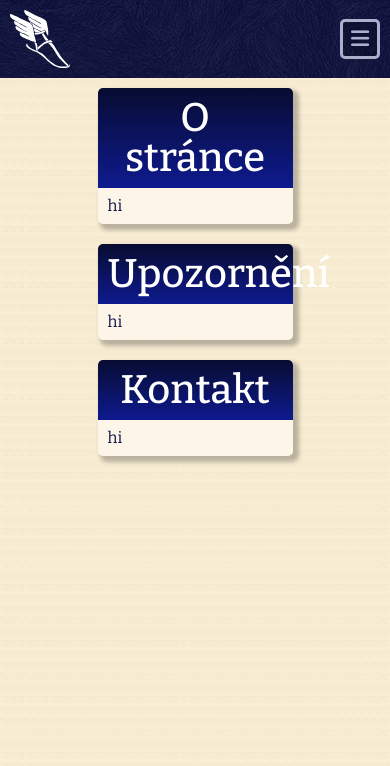
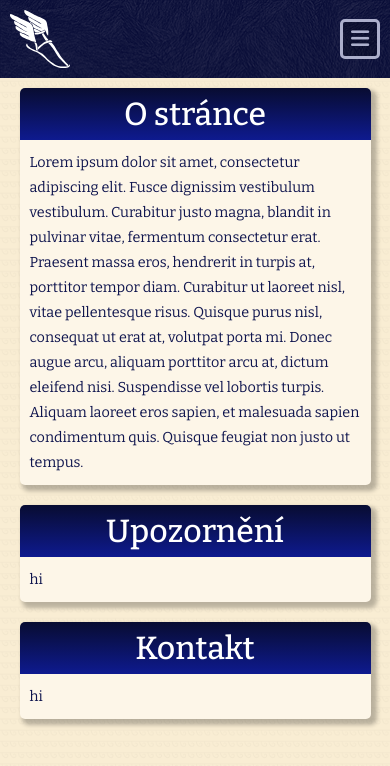
Before and after one commit to espaghettion/greek-mythology-web, a Vue app: page /about in a window 390 px wide. Shown: the top 766 px of the page. Built offline with nearby package versions, Linux system fonts and the light colour scheme.

Commit message:
made about page responsive
only homepage and character pages are unresponsive now. still deciding on what type of images will be used, they will most likely end up being AI generated for consistency, it's too hard to make everything consistent otherwise.

```diff
--- a/src/components/InfoCard.vue
+++ b/src/components/InfoCard.vue
@@ -15,11 +15,40 @@ defineProps({
 </template>
 
 <style lang="scss" scoped>
-    h3, p{
-        padding: 10px;
-    }
+@use '../mixins.scss' as mixins;
 
     .info-card{
+      background-color: #FDF6E8;
+      border-radius: 5px;
+      box-shadow: 4px 4px 4px 2px rgba(0, 0, 0, 0.25);
       width: 100%;
+      margin: 10px;
+
+      h3{
+        background: linear-gradient(0deg, rgba(14,26,143,1) 0%, rgba(8,12,49,1) 100%);
+        border-top-left-radius: 5px;
+        border-top-right-radius: 5px;
+        color: white;
+
+        @include mixins.responsive(smartphone-portrait){
+          font-size: 2em;
+        }
+
+        @include mixins.responsive(smartphone-landscape){
+          font-size: 2em;
+        }
+      }
+
+      p{
+        padding: 10px;
+
+        @include mixins.responsive(smartphone-portrait){
+          font-size: 0.9em;
+        }
+
+        @include mixins.responsive(smartphone-landscape){
+          font-size: 0.9em;
+        }
+      }
     }
 </style>
--- a/src/stores/categories.js
+++ b/src/stores/categories.js
@@ -10,7 +10,7 @@ export const useCategoryStore = defineStore('categories', () => {
         image: "https://cdn.pixabay.com/photo/2024/04/02/08/47/zeus-8670349_960_720.jpg",
         description: "Řecká mytologie je plná bohů. Patří k nim samozřejmě 12 Olympanů, ale také prvotní božstva, které spíše reprezentují obecné koncepty. Také existuje mnoho dalších bohů, ke kterým se vážou více specifické věci.",
         characters: [
-          { name: "Zeus", id: "zeus", image: "/zeus.jpg" },
+          { name: "Zeus", id: "zeus", image: "/zeus.png" },
           { name: "Poseidón", id: "poseidon", image: "/poseidon.jpg" },
           { name: "Héra", id: "hera", image: "/hera.jpg" },
           { name: "Árés", id: "ares", image: "/ares.jpg" },
--- a/src/stores/characters.js
+++ b/src/stores/characters.js
@@ -3,7 +3,7 @@ import { defineStore } from 'pinia'
 
 export const useCharacterStore = defineStore('characters', () => {
   const characters = ref([
-    { name: "Zeus", id: "zeus", image: "/zeus.jpg" },
+    { name: "Zeus", id: "zeus", image: "/zeus.png" },
     { name: "Poseidón", id: "poseidon", image: "/poseidon.jpg" },
     { name: "Héra", id: "hera", image: "/hera.jpg" },
     { name: "Árés", id: "ares", image: "/ares.jpg" },
--- a/src/style.scss
+++ b/src/style.scss
@@ -61,21 +61,6 @@ main{
 	@include mixins.flex-column;
 }
 
-.info-card{
-	background-color: #FDF6E8;
-	border-radius: 5px;
-	box-shadow: 4px 4px 4px 2px rgba(0, 0, 0, 0.25);
-	width: 100%;
-	margin: 10px;
-
-	h3{
-		background: linear-gradient(0deg, rgba(14,26,143,1) 0%, rgba(8,12,49,1) 100%);
-		border-top-left-radius: 5px;
-		border-top-right-radius: 5px;
-		color: white;
-	}
-}
-
 h1{
 	font-size: 3em;
 	font-weight: 700;
@@ -96,3 +81,7 @@ h3{
 	text-align: center;
 	padding: 10px;
 }
+
+p{
+	line-height: 25px;
+}
--- a/src/views/AboutView.vue
+++ b/src/views/AboutView.vue
@@ -5,7 +5,7 @@ import InfoCard from '@/components/InfoCard.vue';
 <template>
   <main>
     <article>
-      <InfoCard info-category="O stránce" info-content="hi" />
+      <InfoCard info-category="O stránce" info-content="Lorem ipsum dolor sit amet, consectetur adipiscing elit. Fusce dignissim vestibulum vestibulum. Curabitur justo magna, blandit in pulvinar vitae, fermentum consectetur erat. Praesent massa eros, hendrerit in turpis at, porttitor tempor diam. Curabitur ut laoreet nisl, vitae pellentesque risus. Quisque purus nisl, consequat ut erat at, volutpat porta mi. Donec augue arcu, aliquam porttitor arcu at, dictum eleifend nisi. Suspendisse vel lobortis turpis. Aliquam laoreet eros sapien, et malesuada sapien condimentum quis. Quisque feugiat non justo ut tempus." />
       <InfoCard info-category="Upozornění" info-content="hi" />
       <InfoCard info-category="Kontakt" info-content="hi" />
     </article>
@@ -13,7 +13,21 @@ import InfoCard from '@/components/InfoCard.vue';
 </template>
 
 <style lang="scss" scoped>
-article{
-  width: 50%;
-}
+@use '../mixins.scss' as mixins;
+
+  article{
+    width: 50%;
+
+    @include mixins.responsive(smartphone-portrait){
+      width: 90%;
+    }
+
+    @include mixins.responsive(smartphone-landscape){
+      width: 80%;
+    }
+
+    @include mixins.responsive(tablet){
+      width: 65%;
+    }
+  }
 </style>
```
Also changed, not shown: public/zeus.png (added).
